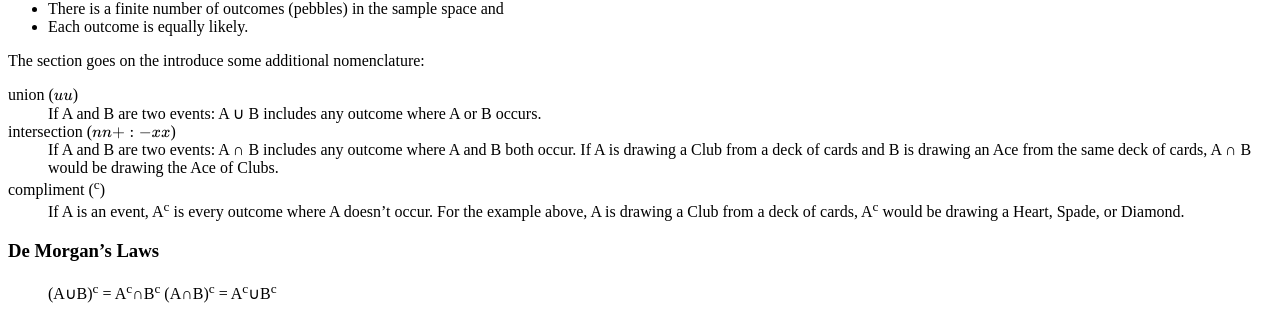
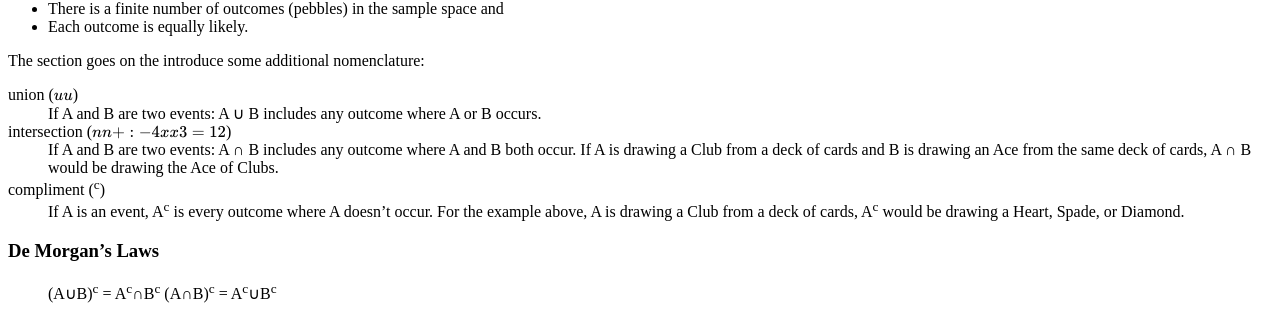
Before and after one commit to ebailey78/STAT101, a Jekyll site: the page built from _posts/2016-04-28-week_1.md, in a window 1280 px wide. Shown: the part 1056-1371 px from the top of the page. Built offline with Jekyll 4.4.1, drawn with Linux system fonts in a browser that asks for light colours; formulas are drawn with MathJax 3.

Commit message:
Update 2016-04-28-week_1.md

```diff
--- a/_posts/2016-04-28-week_1.md
+++ b/_posts/2016-04-28-week_1.md
@@ -34,7 +34,7 @@ The section goes on the introduce some additional nomenclature:
 union ($$ uu $$)
 : If A and B are two events:  A &cup; B includes any outcome where A or B occurs.
 
-intersection ($$nn + :- xx $$)
+intersection ($$nn + :- 4xx3=12 $$)
 : If A and B are two events: A &cap; B includes any outcome where A and B both occur. If A is drawing a Club from a deck of cards and B is drawing an Ace from the same deck of cards, A &cap; B would be drawing the Ace of Clubs.
 
 compliment (<sup>c</sup>)
```
